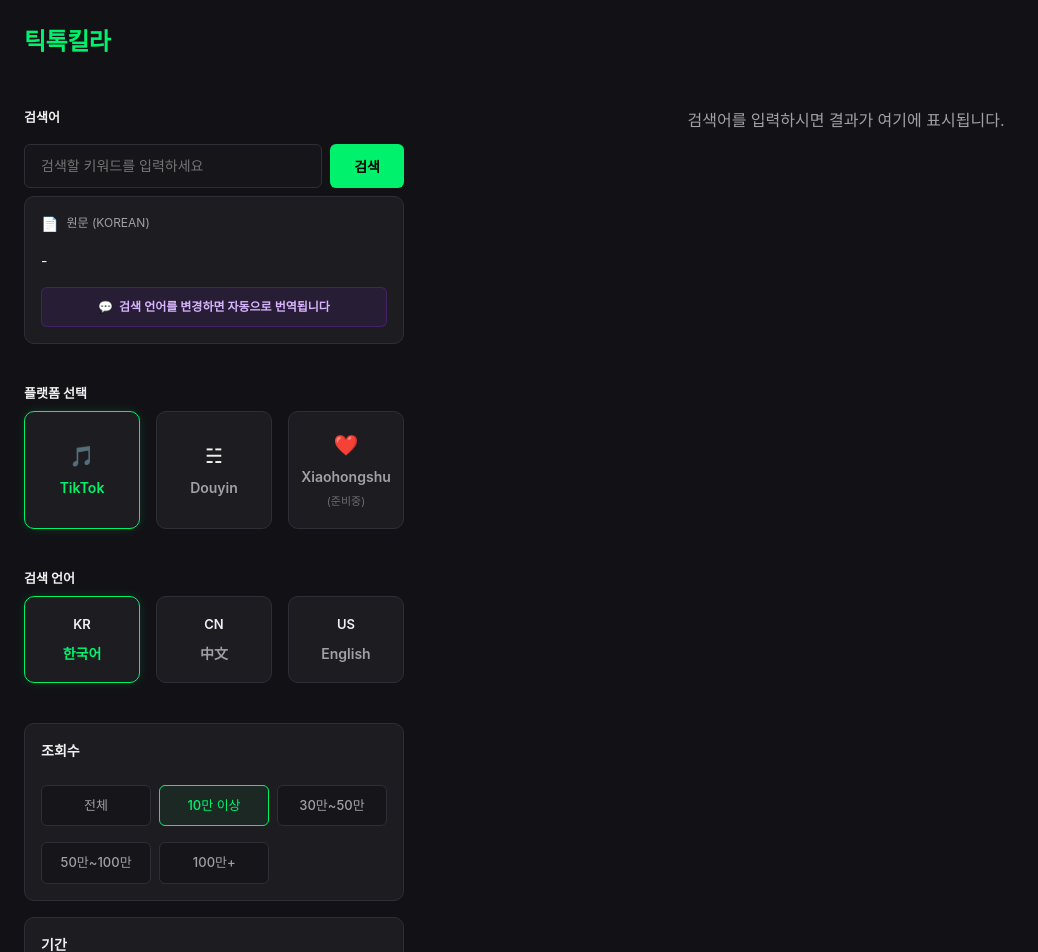
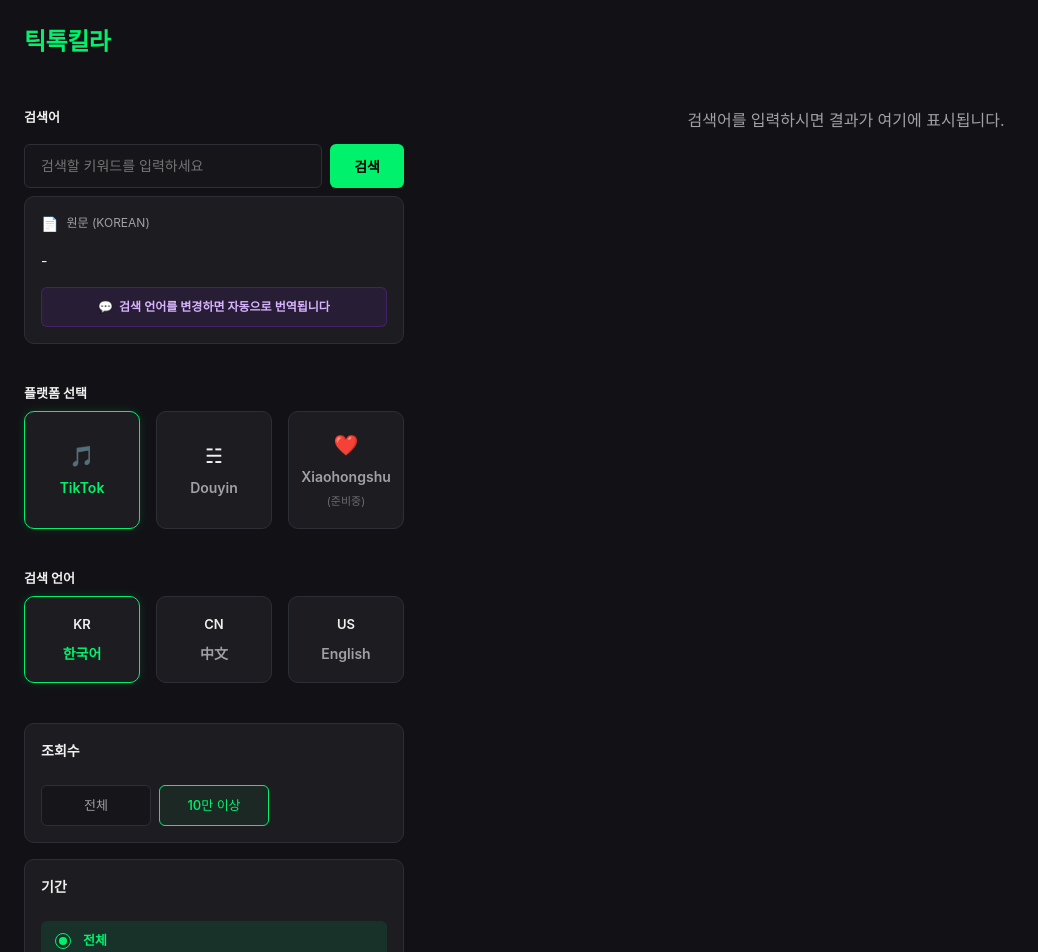
Before and after one commit to kimjongynun1-lgtm/tiktok-killa-dashboard, a React (Vite) app: page / in a window 1280 px wide. Shown: the top 952 px of the page, without its empty margins (0-1038 px from the left). Built offline with nearby package versions, Linux system fonts and the light colour scheme.

Commit message:
feat: Remove 300k, 500k, and 1m view filters from UI

```diff
--- a/src/components/Filters.jsx
+++ b/src/components/Filters.jsx
@@ -4,10 +4,7 @@
 export default function Filters({ filters, setFilters }) {
     const viewsOptions = [
         { id: 'all', label: '전체' },
-        { id: '100k+', label: '10만 이상' },
-        { id: '300k-500k', label: '30만~50만' },
-        { id: '500k-1m', label: '50만~100만' },
-        { id: '1m+', label: '100만+' }
+        { id: '100k+', label: '10만 이상' }
     ];
 
     const periodOptions = [
@@ -57,19 +54,8 @@
         <div className="filter-section">
             <div className="filter-box">
                 <div className="section-title">조회수</div>
-                <div className="tag-grid top-row">
-                    {viewsOptions.slice(0, 3).map(opt => (
-                        <div
-                            key={opt.id}
-                            className={`filter-tag ${filters.views === opt.id ? 'active' : ''}`}
-                            onClick={() => handleChange('views', opt.id)}
-                        >
-                            {opt.label}
-                        </div>
-                    ))}
-                </div>
-                <div className="tag-grid bottom-row">
-                    {viewsOptions.slice(3).map(opt => (
+                <div className="tag-grid">
+                    {viewsOptions.map(opt => (
                         <div
                             key={opt.id}
                             className={`filter-tag ${filters.views === opt.id ? 'active' : ''}`}
--- a/src/components/VideoResults.jsx
+++ b/src/components/VideoResults.jsx
@@ -25,10 +25,7 @@
                     <span>언어: {filters.language.toUpperCase()}</span>
                     <span>조회수 필터: {
                         filters.views === 'all' ? '전체' :
-                            filters.views === '100k+' ? '10만 이상' :
-                                filters.views === '300k-500k' ? '30만~50만' :
-                                    filters.views === '500k-1m' ? '50만~100만' :
-                                        filters.views === '1m+' ? '100만+' : filters.views
+                            filters.views === '100k+' ? '10만 이상' : filters.views
                     }</span>
                 </div>
             </div>
```
